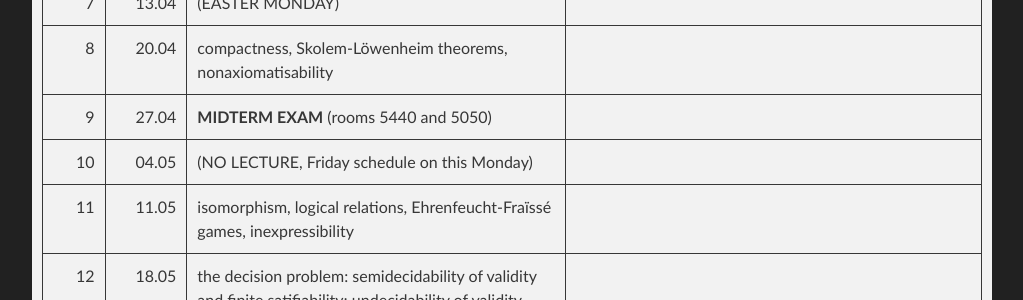
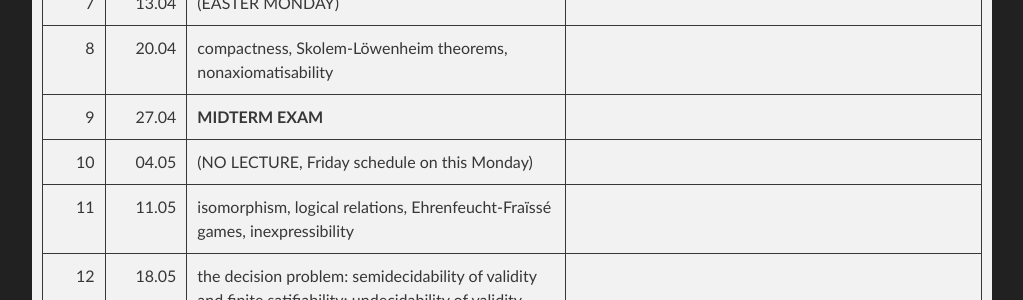
Before and after one commit to lclem/logic_course, a Jekyll site: the page built from docs/index.md, in a window 1280 px wide and 900 px high, scrolled down 2736 px. Shown: the part 153-453 px from the top of the window, without its empty margins (128-1151 px from the left). Built offline with Jekyll 4.4.1, drawn with Linux system fonts in a browser that asks for light colours; our own code applies the rules of GitHub Pages for plain Markdown files.

Commit message:
Update index.md

```diff
--- a/docs/index.md
+++ b/docs/index.md
@@ -64,7 +64,7 @@ Rocket.Chat:
 | 6 | 06.04 | intuitionistic first-order logic: tautology examples, natural deduction, dependent types, lambdaP1 calculus, Kripke models, negative translation [[live stream]](https://youtu.be/epzULiW39p8) [[slides]](slides/07-intuitionistic_FO.pdf) | more on spectrum: P2.8.15 (semilinear sets), P2.8.21-22 (spectra of existential and universal sentences), P2.8.29 (spectra are in NEXPTIME); no exercises for IFOL (studied in labs) |
 | 7 | 13.04 | (EASTER MONDAY) |
 | 8 | 20.04 | compactness, Skolem-Löwenheim theorems, nonaxiomatisability | |
-| 9 | 27.04 | **MIDTERM EXAM** (rooms 5440 and 5050) | |
+| 9 | 27.04 | **MIDTERM EXAM** | |
 | 10 | 04.05 | (NO LECTURE, Friday schedule on this Monday) | |
 | 11 | 11.05 | isomorphism, logical relations, Ehrenfeucht-Fraïssé games, inexpressibility | |
 | 12 | 18.05 | the decision problem: semidecidability of validity and finite satifiability; undecidability of validity (Church-Turing) and finite satisfiability (Trakhtenbrot) | |
```
